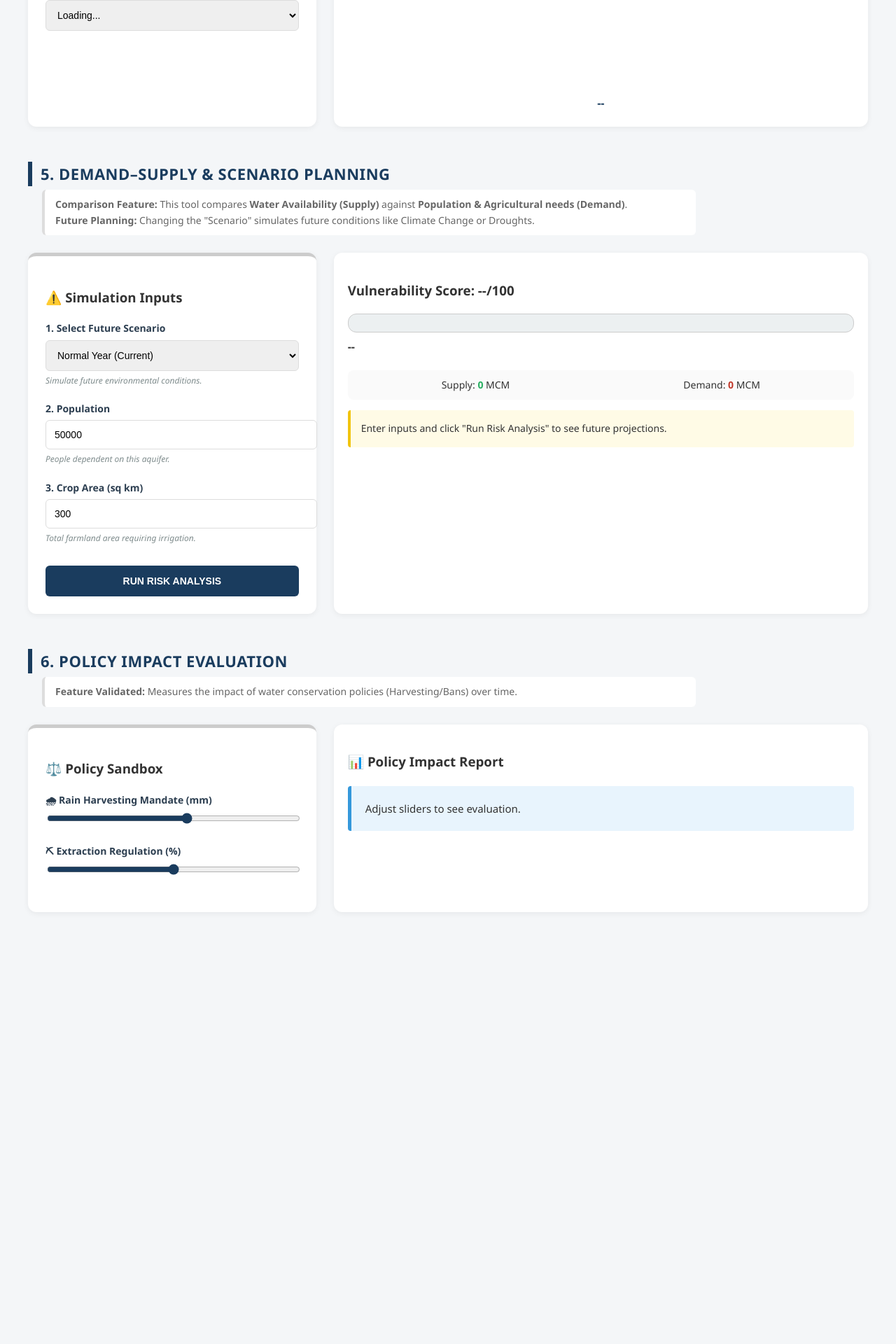
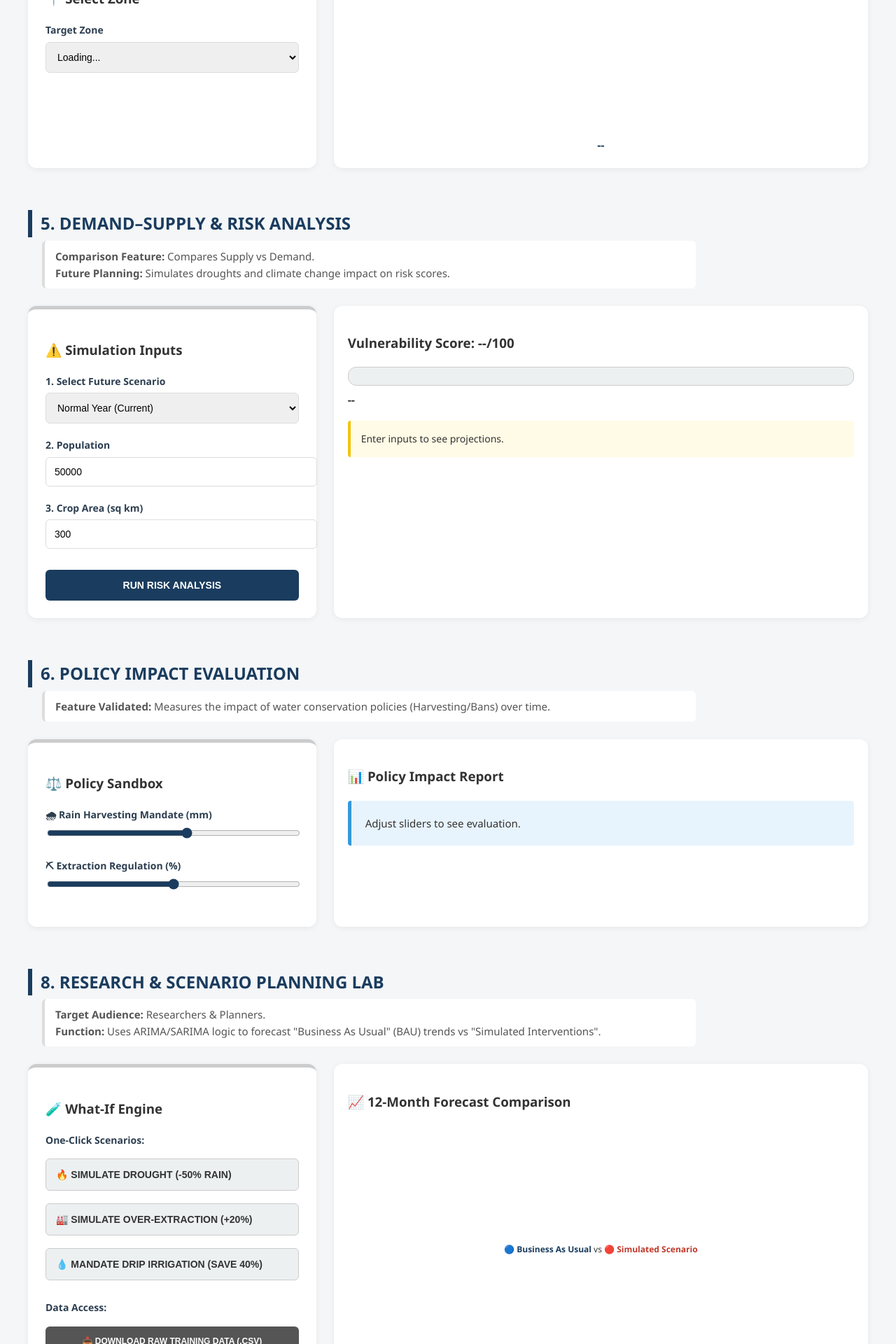
Before and after one commit to Mohitmhatre32/GroundTruth, a FastAPI app: page / in a window 1280 px wide. Shown: the part 1400-3320 px from the top of the page at 70% size. Before the commit the page ends 2650 px from the top, so only its background shows below. Run offline with FastAPI, Linux system fonts and the light colour scheme; a map, chart or similar area stays blank; parts of the project's set-up code (start-up, migrations or seed data) failed here and were passed over; some libraries are stand-ins or nearby versions.

Commit message:
## Reserach ARIMA/SARIMA added

```diff
--- a/backend/features/forecasting/generate_training_data.py
+++ b/backend/features/forecasting/generate_training_data.py
@@ -28,7 +28,7 @@ def generate_data():
 
     # 4. Export to CSV
     df.to_csv(CSV_PATH, index=False)
-    print(f"✅ Dummy Training Data Created at: {CSV_PATH}")
+    print(f"Dummy Training Data Created at: {CSV_PATH}")
 
 if __name__ == "__main__":
     generate_data()
--- a/backend/main.py
+++ b/backend/main.py
@@ -8,6 +8,7 @@ from fastapi.responses import HTMLResponse
 from dotenv import load_dotenv
 from features.risk.router import router as risk_router
 from features.policy.router import router as policy_router
+from features.research.router import router as research_router
 
 from config import init_firebase
 # 👇 IMPORT ROUTERS
@@ -42,6 +43,7 @@ app.include_router(forecasting_router, prefix="/api", tags=["Forecasting"])
 app.include_router(analysis_router, prefix="/api", tags=["Analysis"])
 app.include_router(risk_router, prefix="/api", tags=["Risk"])
 app.include_router(policy_router, prefix="/api", tags=["Policy"])
+app.include_router(research_router, prefix="/api", tags=["Research"])
 
 @app.get("/", response_class=HTMLResponse)
 async def read_root(request: Request):
--- a/backend/templates/index.html
+++ b/backend/templates/index.html
@@ -14,13 +14,15 @@
         body { font-family: 'Segoe UI', sans-serif; background-color: #f4f6f8; margin: 0; padding: 20px; color: #333; line-height: 1.6; }
         .container { max-width: 1200px; margin: 0 auto; }
 
-        /* HEADERS */
-        h2 { border-left: 6px solid #1A3C5E; padding-left: 12px; color: #1A3C5E; margin-top: 50px; margin-bottom: 5px; font-size: 22px; text-transform: uppercase; letter-spacing: 0.5px; }
-        .section-desc { font-size: 14px; color: #666; margin-bottom: 25px; margin-left: 20px; background: #fff; padding: 10px 15px; border-radius: 6px; border-left: 4px solid #ddd; max-width: 900px; }
-
-        /* ALERT BANNER */
-        #alert-banner { display: none; background-color: #C0392B; color: white; padding: 15px; text-align: center; font-weight: bold; position: sticky; top: 0; z-index: 9999; border-radius: 8px; box-shadow: 0 4px 12px rgba(192, 57, 43, 0.4); animation: flashRed 2s infinite; margin-bottom: 20px;}
-        @keyframes flashRed { 0% { opacity: 1; } 50% { opacity: 0.85; } 100% { opacity: 1; } }
+        /* SECTION HEADERS */
+        h2 {
+            border-left: 6px solid #1A3C5E; padding-left: 12px; color: #1A3C5E;
+            margin-top: 60px; margin-bottom: 5px; font-size: 24px; text-transform: uppercase;
+        }
+        .section-desc {
+            font-size: 15px; color: #555; margin-bottom: 25px; margin-left: 20px;
+            background: #fff; padding: 10px 15px; border-radius: 6px; border-left: 4px solid #ddd; max-width: 900px;
+        }
 
         /* CARDS & LAYOUTS */
         .card-container { display: flex; gap: 20px; flex-wrap: wrap; }
@@ -46,6 +48,11 @@
         button:hover { background: #15304b; }
         .help-text { font-size: 12px; color: #7f8c8d; margin-top: 4px; font-style: italic; }
 
+        /* SCENARIO BUTTONS */
+        .scenario-btn { background: #ecf0f1; color: #333; border: 1px solid #ccc; margin-bottom: 8px; text-align: left; }
+        .scenario-btn:hover { background: #ddd; }
+        .scenario-active { background: #1A3C5E; color: white; border: 1px solid #1A3C5E; }
+
         /* MAP & METER */
         #map { height: 400px; width: 100%; border-radius: 12px; z-index: 1; border: 1px solid #ddd; }
         .risk-meter { height: 25px; background: #ecf0f1; border-radius: 12px; overflow: hidden; margin-top: 10px; border: 1px solid #ccc; }
@@ -56,9 +63,6 @@
 
 <div class="container">
 
-    <!-- ALERT BANNER -->
-    <div id="alert-banner"></div>
-
     <!-- FEATURE 7: ZONE CLASSIFICATION (MAP) -->
     <h2>1. Zone Classification (Geospatial)</h2>
     <div class="section-desc">
@@ -67,10 +71,10 @@
     <div id="map"></div>
 
 
-    <!-- FEATURE 1: REAL-TIME MONITORING -->
+    <!-- FEATURE 1: REAL-TIME MONITORING (NO ALERT BANNER) -->
     <h2>2. Real-Time Groundwater Monitoring</h2>
     <div class="section-desc">
-        <b>Feature Validated:</b> Connects to dummy DWLR station data to provide live updates.
+        <b>Feature Validated:</b> Connects to dummy DWLR station data to provide live updates. Cards blink based on status.
     </div>
     <div id="dashboard" class="card-container">Loading Sensors...</div>
 
@@ -107,10 +111,10 @@
 
 
     <!-- FEATURE 6: DEMAND-SUPPLY & SCENARIO PLANNING -->
-    <h2>5. Demand–Supply & Scenario Planning</h2>
+    <h2>5. Demand–Supply & Risk Analysis</h2>
     <div class="section-desc">
-        <b>Comparison Feature:</b> This tool compares <b>Water Availability (Supply)</b> against <b>Population & Agricultural needs (Demand)</b>.
-        <br><b>Future Planning:</b> Changing the "Scenario" simulates future conditions like Climate Change or Droughts.
+        <b>Comparison Feature:</b> Compares Supply vs Demand.
+        <br><b>Future Planning:</b> Simulates droughts and climate change impact on risk scores.
     </div>
     <div class="split-view">
         <div class="card col-1">
@@ -123,18 +127,14 @@
                     <option value="ClimateChange">Climate Change (+10% Demand)</option>
                     <option value="Overuse">Over-Extraction (+25% Demand)</option>
                 </select>
-                <div class="help-text">Simulate future environmental conditions.</div>
             </div>
             <div class="input-group">
                 <label>2. Population</label>
                 <input type="number" id="riskPop" value="50000">
-                <div class="help-text">People dependent on this aquifer.</div>
             </div>
-            <!-- CROP INPUT RESTORED AS REQUESTED -->
             <div class="input-group">
                 <label>3. Crop Area (sq km)</label>
                 <input type="number" id="riskCrop" value="300">
-                <div class="help-text">Total farmland area requiring irrigation.</div>
             </div>
             <button onclick="calculateRisk()">Run Risk Analysis</button>
         </div>
@@ -142,15 +142,8 @@
             <h3>Vulnerability Score: <span id="riskScore">--</span>/100</h3>
             <div class="risk-meter"><div id="riskBar" class="risk-fill"></div></div>
             <p id="riskLabel" style="font-weight: bold; margin-top: 8px;">--</p>
-
-            <div style="display:flex; justify-content:space-around; margin-top:20px; font-size:14px; background:#fafafa; padding:10px; border-radius:8px;">
-                <div>Supply: <b id="resSupply" style="color:#27AE60">0</b> MCM</div>
-                <div>Demand: <b id="resDemand" style="color:#C0392B">0</b> MCM</div>
-            </div>
-
-            <!-- DYNAMIC EXPLANATION OUTPUT -->
             <div id="riskExplanation" style="margin-top: 15px; padding: 15px; background: #fffbe6; border-left: 4px solid #f1c40f; border-radius: 4px; font-size: 14px;">
-                Enter inputs and click "Run Risk Analysis" to see future projections.
+                Enter inputs to see projections.
             </div>
         </div>
     </div>
@@ -181,6 +174,36 @@
         </div>
     </div>
 
+
+    <!-- FEATURE 8: RESEARCH & SCENARIO LAB (NEW) -->
+    <h2>8. Research & Scenario Planning Lab</h2>
+    <div class="section-desc">
+        <b>Target Audience:</b> Researchers & Planners.<br>
+        <b>Function:</b> Uses ARIMA/SARIMA logic to forecast "Business As Usual" (BAU) trends vs "Simulated Interventions".
+    </div>
+    <div class="split-view">
+        <div class="card col-1">
+            <h3>🧪 What-If Engine</h3>
+            <label>One-Click Scenarios:</label>
+            <button class="scenario-btn" onclick="runResearchScenario('Drought')">🔥 Simulate Drought (-50% Rain)</button>
+            <button class="scenario-btn" onclick="runResearchScenario('Overuse')">🏭 Simulate Over-Extraction (+20%)</button>
+            <button class="scenario-btn" onclick="runResearchScenario('Drip')">💧 Mandate Drip Irrigation (Save 40%)</button>
+
+            <div style="margin-top:20px;">
+                <label>Data Access:</label>
+                <button onclick="downloadCSV()" style="background:#555; font-size:12px;">📥 Download Raw Training Data (.CSV)</button>
+            </div>
+        </div>
+        <div class="chart-box col-2">
+            <h3>📈 12-Month Forecast Comparison</h3>
+            <canvas id="researchChart" style="max-height: 250px;"></canvas>
+            <div id="researchLegend" style="text-align:center; font-size:12px; margin-top:10px;">
+                <span style="color:#1A3C5E; font-weight:bold;">🔵 Business As Usual</span> vs
+                <span style="color:#C0392B; font-weight:bold;">🔴 Simulated Scenario</span>
+            </div>
+        </div>
+    </div>
+
     <div style="height:80px"></div>
 </div>
 
@@ -201,7 +224,6 @@
     const app = initializeApp(firebaseConfig);
     const db = getFirestore(app);
     const dashboard = document.getElementById('dashboard');
-    const banner = document.getElementById('alert-banner');
 
     // MAP
     const map = L.map('map').setView([30.88, 75.84], 11);
@@ -210,15 +232,14 @@
     onSnapshot(collection(db, "live_monitoring"), (snapshot) => {
         dashboard.innerHTML = "";
         const now = new Date();
-        let criticalSensors = [];
 
         snapshot.forEach((doc) => {
             const data = doc.data();
             if (data.last_updated && (now - new Date(data.last_updated.seconds * 1000)) / 1000 / 60 > 2) return;
 
             let colorClass = "Safe";
-            if (data.status === "Critical") { colorClass = "Critical"; criticalSensors.push(data.location); }
-            else if (data.status === "Semi-Critical") { colorClass = "Semi-Critical"; }
+            if (data.status === "Critical") colorClass = "Critical";
+            else if (data.status === "Semi-Critical") colorClass = "Semi-Critical";
 
             dashboard.innerHTML += `
                 <div class="card card-${colorClass}">
@@ -229,13 +250,6 @@
                     <div class="text-${colorClass}" style="font-size:13px;">Status: ${data.status}</div>
                 </div>`;
         });
-
-        if (criticalSensors.length > 0) {
-            banner.style.display = "block";
-            banner.innerText = `⚠️ ACTION REQUIRED: Critical conditions in ${criticalSensors.join(", ")}`;
-        } else {
-            banner.style.display = "none";
-        }
     });
 
     async function initMap() {
@@ -253,6 +267,58 @@
 </script>
 
 <script>
+    // --- FEATURE 8: RESEARCH SCENARIO LOGIC ---
+    let researchChartInstance = null;
+
+    async function runResearchScenario(type) {
+        let rain = 0;
+        let ext = 0;
+
+        if (type === 'Drought') { rain = -50; ext = 0; }
+        if (type === 'Overuse') { rain = 0; ext = 20; }
+        if (type === 'Drip') { rain = 0; ext = -40; }
+
+        const res = await fetch("http://localhost:8000/api/simulate_scenario", {
+            method: "POST", headers: { "Content-Type": "application/json" },
+            body: JSON.stringify({
+                station_id: "ALL",
+                rainfall_change_pct: rain,
+                extraction_change_pct: ext
+            })
+        });
+        const data = await res.json();
+
+        // Render Chart
+        const ctx = document.getElementById('researchChart').getContext('2d');
+        if (researchChartInstance) researchChartInstance.destroy();
+
+        researchChartInstance = new Chart(ctx, {
+            type: 'line',
+            data: {
+                labels: data.labels,
+                datasets: [
+                    { label: 'Business As Usual (ARIMA)', data: data.bau_data, borderColor: '#1A3C5E', borderDash: [5, 5], fill: false },
+                    { label: 'Simulated Scenario', data: data.simulated_data, borderColor: type === 'Drip' ? '#27AE60' : '#C0392B', fill: false, borderWidth: 3 }
+                ]
+            },
+            options: { scales: { y: { reverse: true, title: {display:true, text:'Depth (m)'} } } }
+        });
+    }
+
+    async function downloadCSV() {
+        const res = await fetch("http://localhost:8000/api/research/export-data");
+        const data = await res.json();
+        if (data.csv_content) {
+            const blob = new Blob([data.csv_content], { type: 'text/csv' });
+            const url = window.URL.createObjectURL(blob);
+            const a = document.createElement('a');
+            a.href = url;
+            a.download = 'groundtruth_research_data.csv';
+            a.click();
+        } else { alert("Error downloading data"); }
+    }
+
+    // --- OTHER LOGIC (Features 3, 6, 7B) ---
     async function loadZones() {
         const res = await fetch("http://localhost:8000/api/zones");
         const zones = await res.json();
@@ -295,50 +361,27 @@
         });
     }
 
-    // --- F6: RISK ANALYSIS LOGIC ---
     async function calculateRisk() {
-        // GETTING INPUTS
-        const pop = parseInt(document.getElementById('riskPop').value);
-        const crop = parseFloat(document.getElementById('riskCrop').value); // Manual Input
-        const scenario = document.getElementById('riskScenario').value;
-
         const res = await fetch("http://localhost:8000/api/analyze-risk", {
             method: "POST", headers: { "Content-Type": "application/json" },
             body: JSON.stringify({
-                rainfall: 1200,
-                area: 500,
-                population: pop,
-                crop_area: crop,
-                scenario: scenario
+                rainfall: 1200, area: 500, population: parseInt(document.getElementById('riskPop').value),
+                crop_area: parseFloat(document.getElementById('riskCrop').value),
+                scenario: document.getElementById('riskScenario').value
             })
         });
         const data = await res.json();
-
-        // 1. Update Numbers
         document.getElementById('riskScore').innerText = data.risk_score;
         document.getElementById('riskLabel').innerText = data.risk_label;
         document.getElementById('resSupply').innerText = data.supply_mcm;
         document.getElementById('resDemand').innerText = data.demand_mcm;
-
-        // 2. Update Color
         const c = data.risk_score > 70 ? "#C0392B" : (data.risk_score > 40 ? "#F39C12" : "#27AE60");
         document.getElementById('riskBar').style.width = data.risk_score + "%";
         document.getElementById('riskBar').style.backgroundColor = c;
 
-        // 3. DYNAMIC EXPLANATION (Future Projection)
         const gap = (data.supply_mcm - data.demand_mcm).toFixed(1);
-        let explanation = "";
-
-        if (gap >= 0) {
-            explanation = `✅ <b>Sustainable Future Projection:</b> <br>Based on a population of <b>${pop}</b> and crop area of <b>${crop} km²</b>, you have a <b>water surplus of ${gap} MCM</b>. <br>The aquifer will likely refill under the '${scenario}' scenario.`;
-            document.getElementById('riskExplanation').style.borderLeftColor = "#27AE60";
-            document.getElementById('riskExplanation').style.background = "#eafaf1";
-        } else {
-            explanation = `⚠️ <b>Depletion Warning:</b> <br>Under the '${scenario}' scenario, your demand exceeds supply by <b>${Math.abs(gap)} MCM</b>. <br>High agricultural usage (${data.agriculture_mcm} MCM) is the primary driver. Groundwater levels will fall significantly.`;
-            document.getElementById('riskExplanation').style.borderLeftColor = "#C0392B";
-            document.getElementById('riskExplanation').style.background = "#fdedec";
-        }
-        document.getElementById('riskExplanation').innerHTML = explanation;
+        let exp = gap >= 0 ? `✅ <b>Sustainable:</b> Surplus of ${gap} MCM.` : `⚠️ <b>Depletion Warning:</b> Demand exceeds supply by ${Math.abs(gap)} MCM.`;
+        document.getElementById('riskExplanation').innerHTML = exp;
     }
 
     async function loadTrend() {
@@ -351,6 +394,8 @@
 
     loadTrend();
     loadZones();
+    // Auto-load a Research Scenario to show the chart immediately
+    runResearchScenario('Drought');
 </script>
 </body>
 </html>
```
Also changed, not shown: backend/features/research/router.py (added, +34 -0 lines), backend/features/research/service.py (added, +79 -0 lines), backend/features/research/__init__.py (added).
